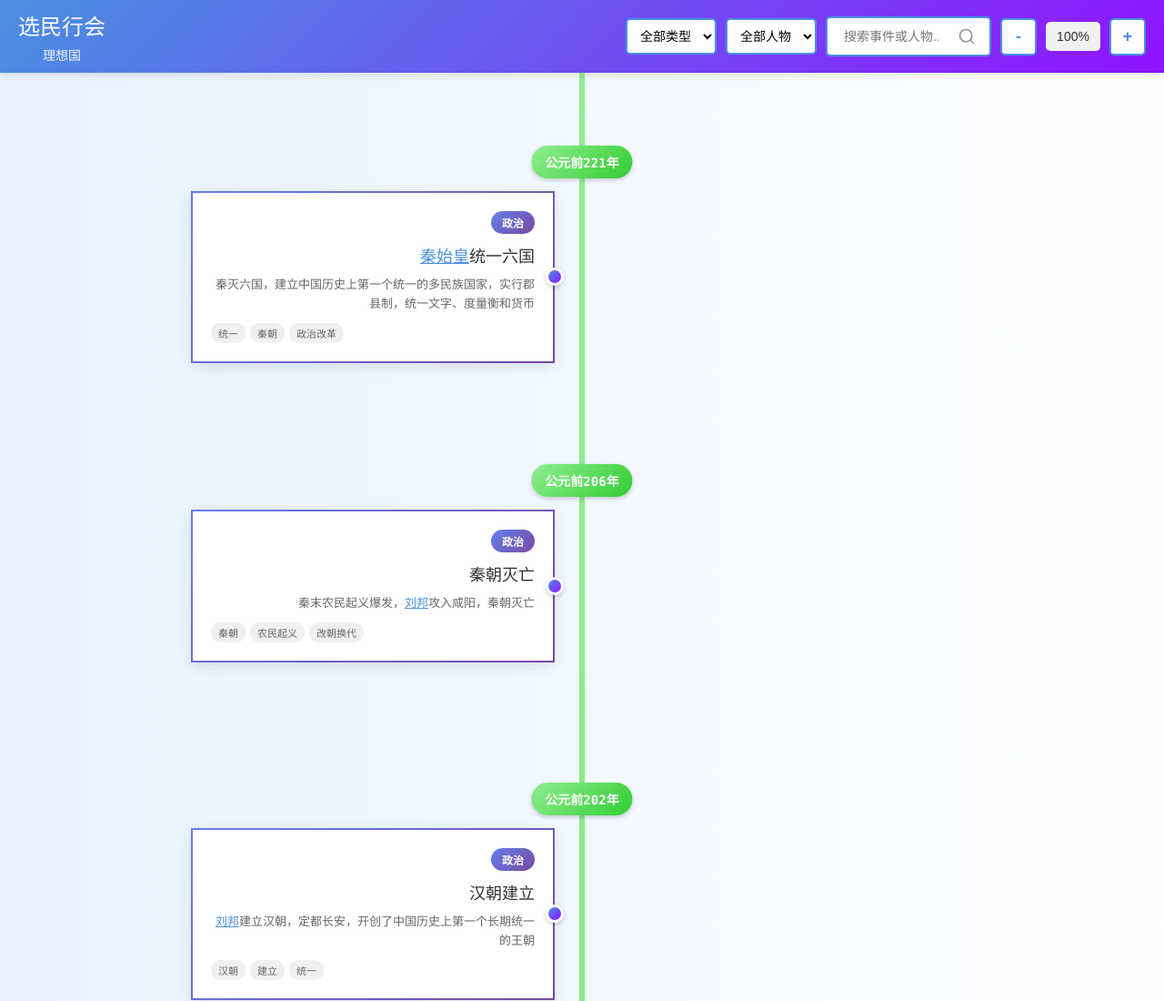
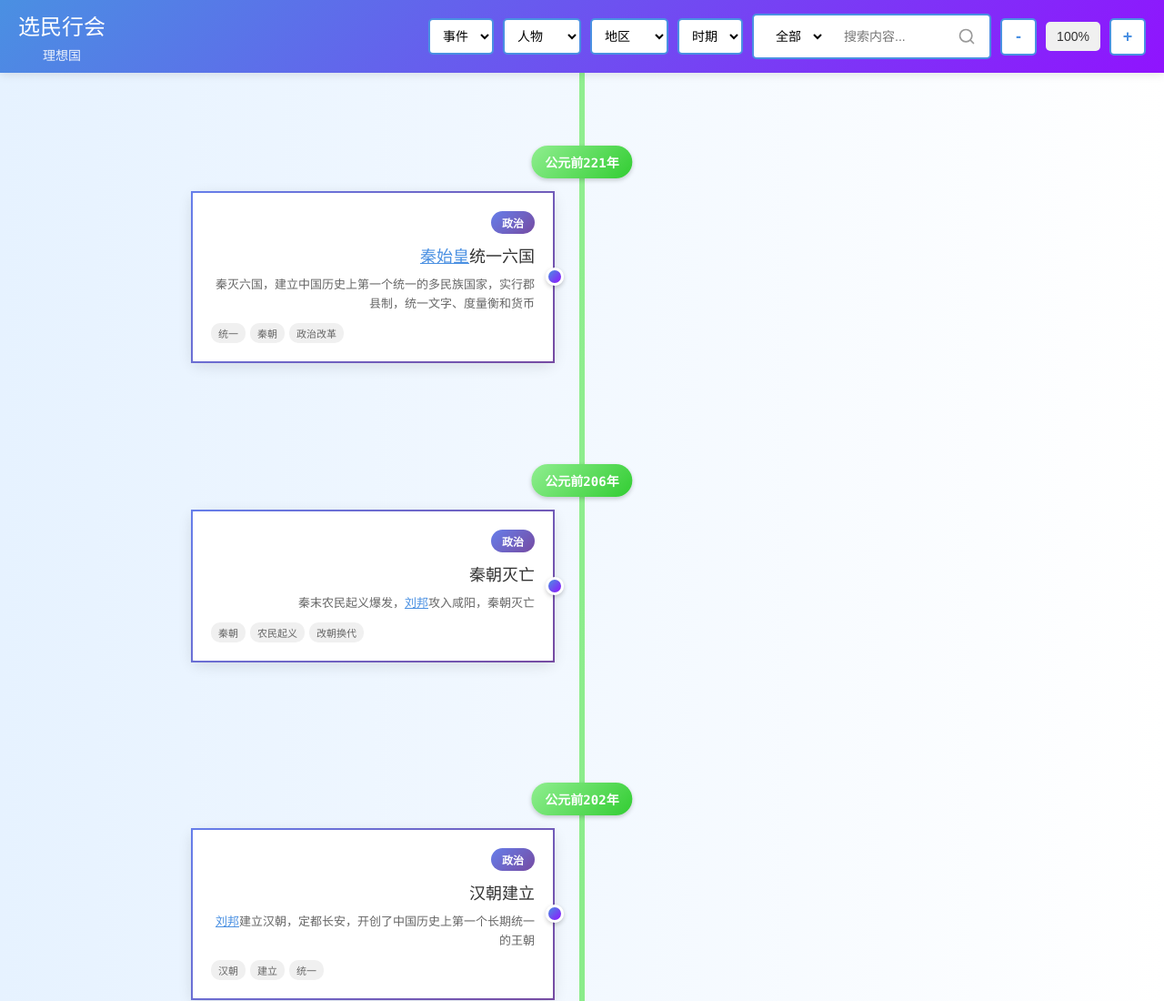
Before and after one commit to californiafinch/Voter, a website: page index.html in a window 1280 px wide. Shown: the top 1100 px of the page at 91% size. Drawn offline with Linux system fonts and the light colour scheme.

Commit message:
同步 HTML 文件并添加同步脚本

```diff
--- a/index.html
+++ b/index.html
@@ -33,7 +33,7 @@
             <div class="nav-controls">
                 <!-- 事件类型筛选器：按政治、文化、科技、军事筛选 -->
                 <select class="filter-select" id="categoryFilter">
-                    <option value="all">全部类型</option>
+                    <option value="all" selected>事件</option>
                     <option value="political">政治</option>
                     <option value="cultural">文化</option>
                     <option value="technology">科技</option>
@@ -41,17 +41,39 @@
                 </select>
                 <!-- 人物分类筛选器：按政治家、军事家、科学家、文学家、哲学家筛选 -->
                 <select class="filter-select" id="characterCategoryFilter">
-                    <option value="all">全部人物</option>
+                    <option value="all" selected class="default-option">人物</option>
                     <option value="political">政治家</option>
                     <option value="military">军事家</option>
                     <option value="scientist">科学家</option>
                     <option value="literary">文学家</option>
                     <option value="philosopher">哲学家</option>
                 </select>
+                <!-- 地区分类筛选器：按地区筛选事件 -->
+                <select class="filter-select" id="regionFilter">
+                    <option value="all" selected>地区</option>
+                    <option value="华夏区">华夏区</option>
+                    <option value="亚洲区">亚洲区</option>
+                    <option value="欧洲区">欧洲区</option>
+                </select>
+                <!-- 时期分类筛选器：按时期筛选事件 -->
+                <select class="filter-select" id="periodFilter">
+                    <option value="all" selected>时期</option>
+                    <option value="中古">中古</option>
+                    <option value="近代">近代</option>
+                    <option value="现代">现代</option>
+                </select>
                 <!-- 搜索输入框容器：始终显示 -->
                 <div class="search-container" id="searchContainer">
+                    <!-- 搜索范围选择器 -->
+                    <select class="filter-select search-scope" id="searchScope">
+                        <option value="all" selected>全部</option>
+                        <option value="events">事件</option>
+                        <option value="characters">人物</option>
+                        <option value="region">地区</option>
+                        <option value="period">时期</option>
+                    </select>
                     <!-- 搜索输入框：搜索事件或人物 -->
-                    <input type="text" class="search-input" id="searchInput" placeholder="搜索事件或人物...">
+                    <input type="text" class="search-input" id="searchInput" placeholder="搜索内容...">
                     <!-- 搜索图标按钮：点击搜索 -->
                     <button class="search-btn" id="searchBtn">
                         <svg class="search-icon" viewBox="0 0 24 24" fill="none" xmlns="http://www.w3.org/2000/svg">
```
Also changed, not shown: sync-html.js (added, +49 -0 lines), .github/workflows/sync-check.yml (added).
